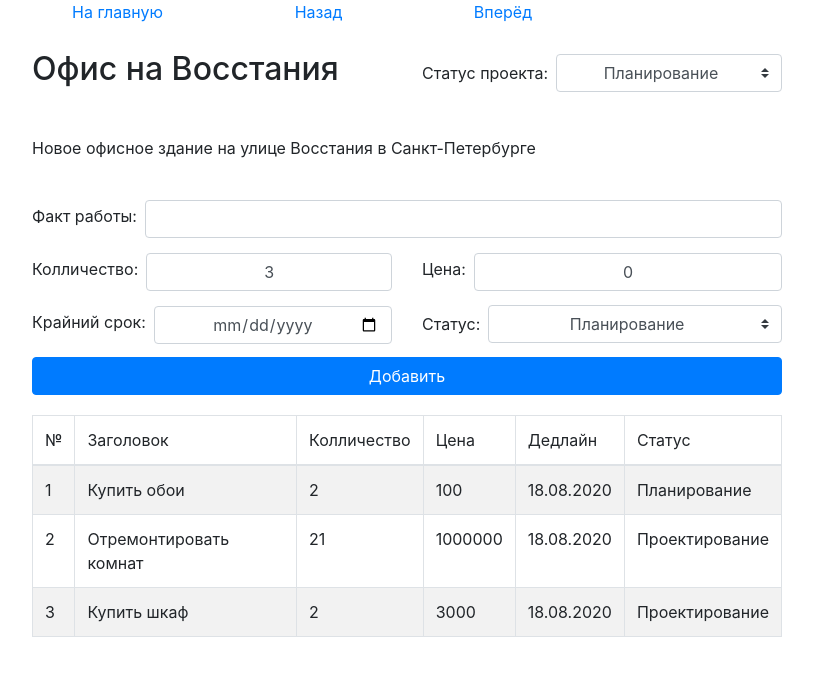
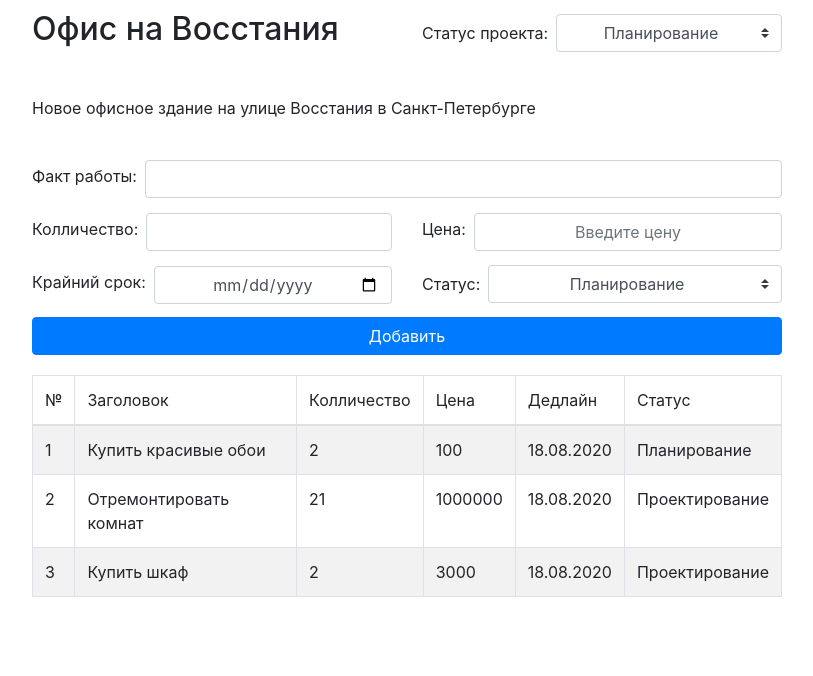
Before and after one commit to deim0707/sb-test, a React (Create React App) app: page /projects/1 in a window 1280 px wide. Shown: the top 676 px of the page, without its empty margins (233-1046 px from the left). Built offline with nearby package versions, Linux system fonts and the light colour scheme.

Commit message:
start changed redux

```diff
--- a/src/Components/App/App.module.scss
+++ b/src/Components/App/App.module.scss
@@ -1,5 +1,4 @@
 .app {
-  margin: 40px 0;
   display: flex;
   flex-direction: column;
   align-items: center;
--- a/src/Components/ProjectDetails/Details/Details.module.scss
+++ b/src/Components/ProjectDetails/Details/Details.module.scss
@@ -9,15 +9,4 @@
       margin-bottom: 20px;
     }
   }
-
-  .details {
-
-    div:nth-child(1n) {
-      margin-top: 5px;
-    }
-
-    button {
-      width: 100%;
-    }
-  }
 }
--- a/src/Components/ProjectDetails/Details/Details.tsx
+++ b/src/Components/ProjectDetails/Details/Details.tsx
@@ -3,13 +3,11 @@ import {useSelector} from "react-redux";
 import {useParams} from 'react-router-dom';
 import {ProjectItemType} from "../../../Store/types";
 import {findItemInState} from "../../../helpers";
-import HeaderDetails from "../HeaderDetails/HeaderDetails";
 import SelectInput from "../SelectInput/SelectInput";
-import Input from "../Input/Input";
 import Col from 'react-bootstrap/Col'
 import Row from 'react-bootstrap/Row'
-import Button from 'react-bootstrap/Button'
 import FactsAboutWorks from "../FactsAboutWorks/FactsAboutWorks";
+import FormDetailsProject from "../FormDetailsProject/FormDetailsProject";
 import style from './Details.module.scss';
 
 
@@ -28,7 +26,7 @@ const Details: React.FC = () => {
     return (
         <div className={style.detailsWrapper}>
 
-            <HeaderDetails id={Number(id)}/>
+            {/*<HeaderDetails id={Number(id)}/>*/}
 
             <div className={style.name}>
                 <Row>
@@ -39,44 +37,7 @@ const Details: React.FC = () => {
                 <p>{project.description}</p>
             </div>
 
-            <div className={style.details}>
-
-                <Row>
-                    <Col>
-                        <Input id={project.id} type={'string'} label={'Факт работы:'}
-                               className={style.longLabel}/>
-                    </Col>
-                </Row>
-
-                <Row>
-                    <Col>
-                        <Input id={project.id} type={'number'} label={'Колличество:'} value={project.quantity}/>
-                    </Col>
-                    <Col>
-                        <Input id={project.id} type={'number'} label={'Цена:'} value={project.price}
-                               placeholder={'Введите цену'}/>
-                    </Col>
-                </Row>
-
-                <Row>
-                    <Col>
-                        <Input id={project.id} className={style.longLabel} type={'date'} label={'Крайний срок:'}/>
-
-                    </Col>
-                    <Col>
-                        <SelectInput valueProgress={project.progress} id={project.id} label={'Статус:'}/>
-                    </Col>
-                </Row>
-
-                <Row>
-                    <Col>
-                        <Button>Добавить</Button>
-                    </Col>
-                </Row>
-
-
-
-            </div>
+            <FormDetailsProject id={id}/>
 
             <Row>
                 <Col>
--- /dev/null
+++ b/src/Components/ProjectDetails/FormDetailsProject/FormDetailsProject.module.scss
@@ -0,0 +1,10 @@
+.details {
+
+  div:nth-child(1n) {
+    margin-top: 5px;
+  }
+
+  button {
+    width: 100%;
+  }
+}
--- /dev/null
+++ b/src/Components/ProjectDetails/FormDetailsProject/FormDetailsProject.tsx
@@ -0,0 +1,83 @@
+import React, {useState} from "react";
+import {factAboutWork} from "../../../Store/types";
+import {addFactAboutWork} from "../../../Store/actions";
+import {useDispatch} from "react-redux";
+import Row from "react-bootstrap/Row";
+import Col from "react-bootstrap/Col";
+import Button from "react-bootstrap/Button";
+import Input from "../Input/Input";
+import SelectInput from "../SelectInput/SelectInput";
+import style from './FormDetailsProject.module.scss'
+
+interface Props {
+    id: number
+}
+
+const FormDetailsProject: React.FC<Props> = ({id}) => {
+
+    const [title, setTitle] = useState('');
+    const [quantity, setQuantity] = useState('');
+    const [price, setPrice] = useState('');
+    const [finishDate, setFinishDate] = useState('');
+    const [status, setStatus] = useState('planning');
+
+    const dispatch = useDispatch();
+
+
+    const sendDataToStore = (e: React.SyntheticEvent) => {
+        e.preventDefault()
+        const data:factAboutWork = {
+            title: title,
+            qt: Number(quantity),
+            price: Number(price),
+            date: Number(new Date(finishDate)),
+            status: status
+        }
+        dispatch(addFactAboutWork(id, data))
+    }
+
+    return (
+        <div className={style.details}>
+
+            <Row>
+                <Col>
+                    <Input type={'string'} label={'Факт работы:'} className={style.longLabel} value={title}
+                     onChange={setTitle}/>
+                </Col>
+            </Row>
+
+            <Row>
+                <Col>
+                    <Input type={'number'} label={'Колличество:'} value={quantity} onChange={setQuantity}/>
+                </Col>
+                <Col>
+                    <Input type={'number'} label={'Цена:'} value={price} onChange={setPrice}
+                           placeholder={'Введите цену'}/>
+                </Col>
+            </Row>
+
+            <Row>
+                <Col>
+                    <Input className={style.longLabel} type={'date'} label={'Крайний срок:'} value={finishDate
+                    } onChange={setFinishDate}/>
+
+                </Col>
+                <Col>
+                    <SelectInput label={'Статус:'} valueProgress={status} onChange={setStatus}/>
+                </Col>
+            </Row>
+
+            <Row>
+                <Col>
+                    {/*//тут экшен*/}
+                    {/*<Button onClick={()=>console.log(addDataToStore())}>Добавить</Button>*/}
+                    <Button onClick={(e)=>sendDataToStore(e)}>Добавить</Button>
+
+                </Col>
+            </Row>
+        </div>
+    )
+}
+
+
+export default FormDetailsProject;
--- a/src/Components/ProjectDetails/Input/Input.tsx
+++ b/src/Components/ProjectDetails/Input/Input.tsx
@@ -1,28 +1,25 @@
 import React from "react";
-import {useDispatch} from "react-redux";
 import Form from "react-bootstrap/Form";
 import style from './Input.module.scss'
 
 interface Props {
-    id: number
     type: string
     label: string
-    value?: string | number,
+    value: string | number,
     placeholder?: string,
-    action?: any,
+    onChange: Function,
     className?: string
 }
 
 const Input: React.FC<Props> = ({
-                                    id,
                                     value,
                                     type,
                                     placeholder,
                                     label,
-                                    action,
+                                    onChange,
                                     className
                                 }) => {
-    const dispatch = useDispatch();
+
 
     return (
         <div className={`${style.input} ${className || null}`}>
@@ -34,7 +31,8 @@ const Input: React.FC<Props> = ({
                 type={type}
                 id={`${label}${type}${placeholder}`}
                 value={value}
-                onChange={(e) => dispatch(action(id, Number(e.target.value)))}
+                // onChange={(e) => dispatch(action(id, Number(e.target.value)))}
+                onChange={(e) => onChange(e.target.value)}
             />
         </div>
     )
--- a/src/Components/ProjectDetails/SelectInput/SelectInput.tsx
+++ b/src/Components/ProjectDetails/SelectInput/SelectInput.tsx
@@ -1,18 +1,16 @@
 import React from "react";
-import {useDispatch} from "react-redux";
-import {changeProgressStatus} from "../../../Store/actions";
 import Form from 'react-bootstrap/Form'
 import style from './SelectInput.module.scss'
 
 interface Props {
-    valueProgress: string,
-    id: number,
     label: string
+    id?: number,
+    valueProgress?: string,
+    onChange?: any
 }
 
-const SelectInput: React.FC<Props> = ({valueProgress, id,label}) => {
+const SelectInput: React.FC<Props> = ({valueProgress, id, label,onChange}) => {
 
-    const dispatch = useDispatch();
 
     return (
         <Form inline className={`${style.selectInput}`}>
@@ -24,7 +22,7 @@ const SelectInput: React.FC<Props> = ({valueProgress, id,label}) => {
                 className={`my-1 mr-sm-2`}
                 id="inlineFormCustomSelectPref"
                 defaultValue={valueProgress}
-                onChange={(e) => dispatch(changeProgressStatus(id, e.target.value))}
+                onChange={(e) => onChange(e.target.value)}
                 custom
             >
                 <option value="planning"> Планирование</option>
--- a/src/Store/initialState.ts
+++ b/src/Store/initialState.ts
@@ -10,7 +10,7 @@ const initialState: ProjectItemType[] = [
         price: 0,
         factsAboutWork: [
             {
-                title: 'Купить обои',
+                title: 'Купить красивые обои',
                 qt: 2,
                 price: 100,
                 date: 1597749065097,
--- a/src/Store/reducer.ts
+++ b/src/Store/reducer.ts
@@ -1,16 +1,16 @@
-import {ProjectItemType, actionType} from './types'
+import {ProjectItemType, factAboutWork, actionType} from './types'
 import {findItemInState} from "../helpers";
 import initialState from "./initialState";
 
 
-const changeOneItem = (state: ProjectItemType[], id: number, changes?: any): ProjectItemType[] => {
+const changeOneItem = (state: ProjectItemType[], id: number, changes: any): ProjectItemType[] => {
     return state.map((item: ProjectItemType) => {
         if (item.id === id) return {...item, ...changes}
         else return item
     })
 }
 
-// const arrayWithFacts = (state: ProjectItemType[], id: number): string[] => state[findItemInState(state, id)].factsAboutWork
+const arrayWithFacts = (state: ProjectItemType[], id: number): factAboutWork[] => state[findItemInState(state, id)].factsAboutWork
 
 
 
@@ -25,10 +25,11 @@ const reducerProjects = (state = initialState, action: actionType): ProjectItemT
         case 'CHANGE_PROGRESS_STATUS':
             return changeOneItem(state, action.id, {progress: action.payload});
 
-        // case 'ADD_FACT_ABOUT_WORK':
-        //     return changeOneItem(state, action.id,
-        //         {factsAboutWork: [...arrayWithFacts(state, action.id), action.payload]}
-        //     );
+        case 'ADD_FACT_ABOUT_WORK':
+            console.log(`ADD_FACT_ABOUT_WORK`)
+            return changeOneItem(state, action.id,
+                {factsAboutWork: [...arrayWithFacts(state, action.id), action.payload]}
+            );
         //
         // case 'DELETE_FACT_ABOUT_WORK':
         //     return changeOneItem(state, action.id,
--- a/src/Store/types.ts
+++ b/src/Store/types.ts
@@ -37,12 +37,12 @@ interface ChangeProgressStatusInterface {
     payload: string
 }
 
-// export const ADD_FACT_ABOUT_WORK = 'ADD_FACT_ABOUT_WORK';
-// interface AddFactAboutWorkInterface {
-//     type: typeof ADD_FACT_ABOUT_WORK,
-//     id: number,
-//     payload: string
-// }
+export const ADD_FACT_ABOUT_WORK = 'ADD_FACT_ABOUT_WORK';
+interface AddFactAboutWorkInterface {
+    type: typeof ADD_FACT_ABOUT_WORK,
+    id: number,
+    payload: factAboutWork
+}
 //
 // export const DELETE_FACT_ABOUT_WORK = 'DELETE_FACT_ABOUT_WORK';
 // interface DeleteFactAboutWorkInterface {
@@ -54,4 +54,5 @@ interface ChangeProgressStatusInterface {
 
 export type actionType = ChangeQuantityInterface |
     ChangePriceInterface |
-    ChangeProgressStatusInterface;
+    ChangeProgressStatusInterface |
+    AddFactAboutWorkInterface;
```
Also changed, not shown: src/Store/actions.ts (+12 -10 lines).
